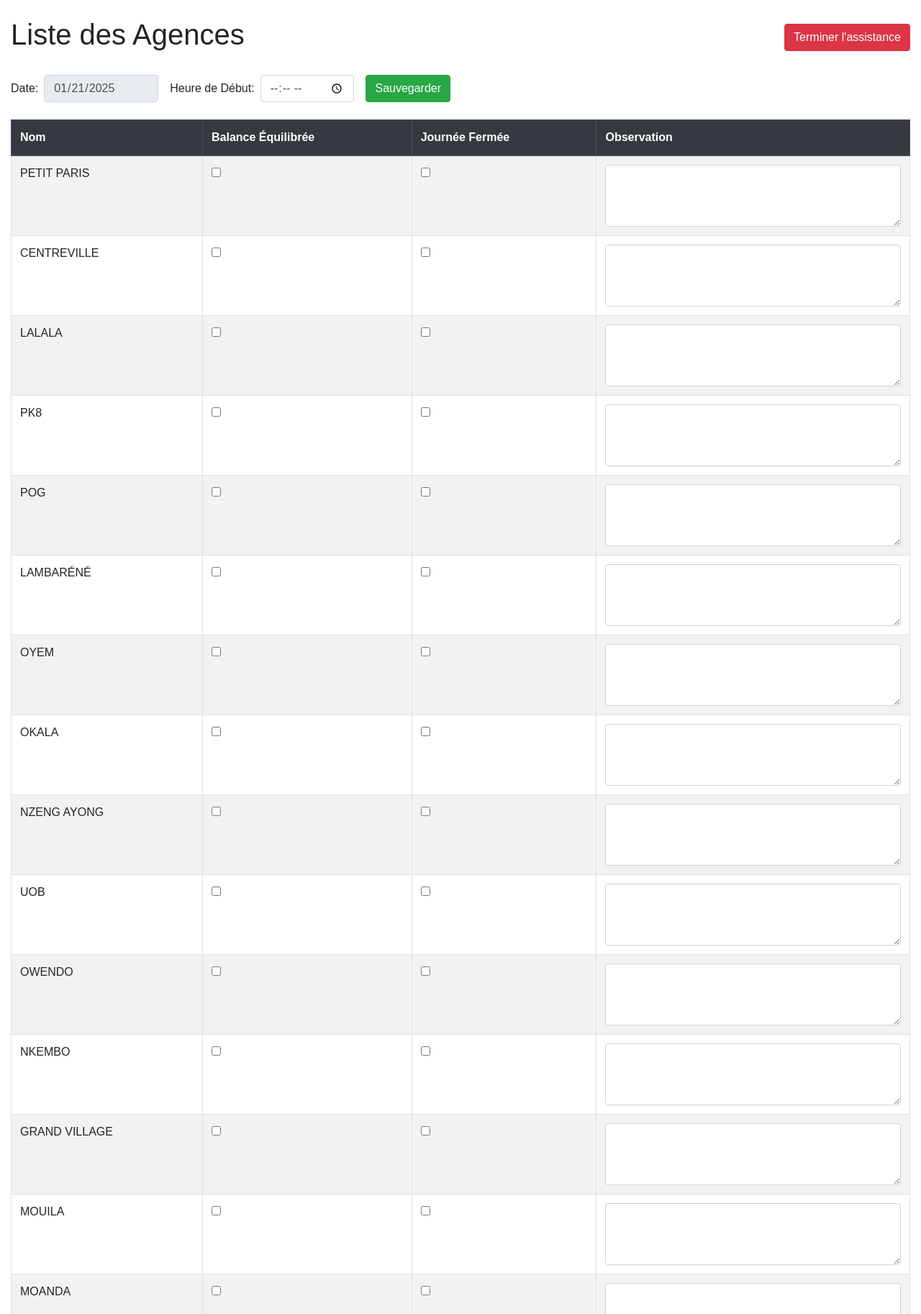
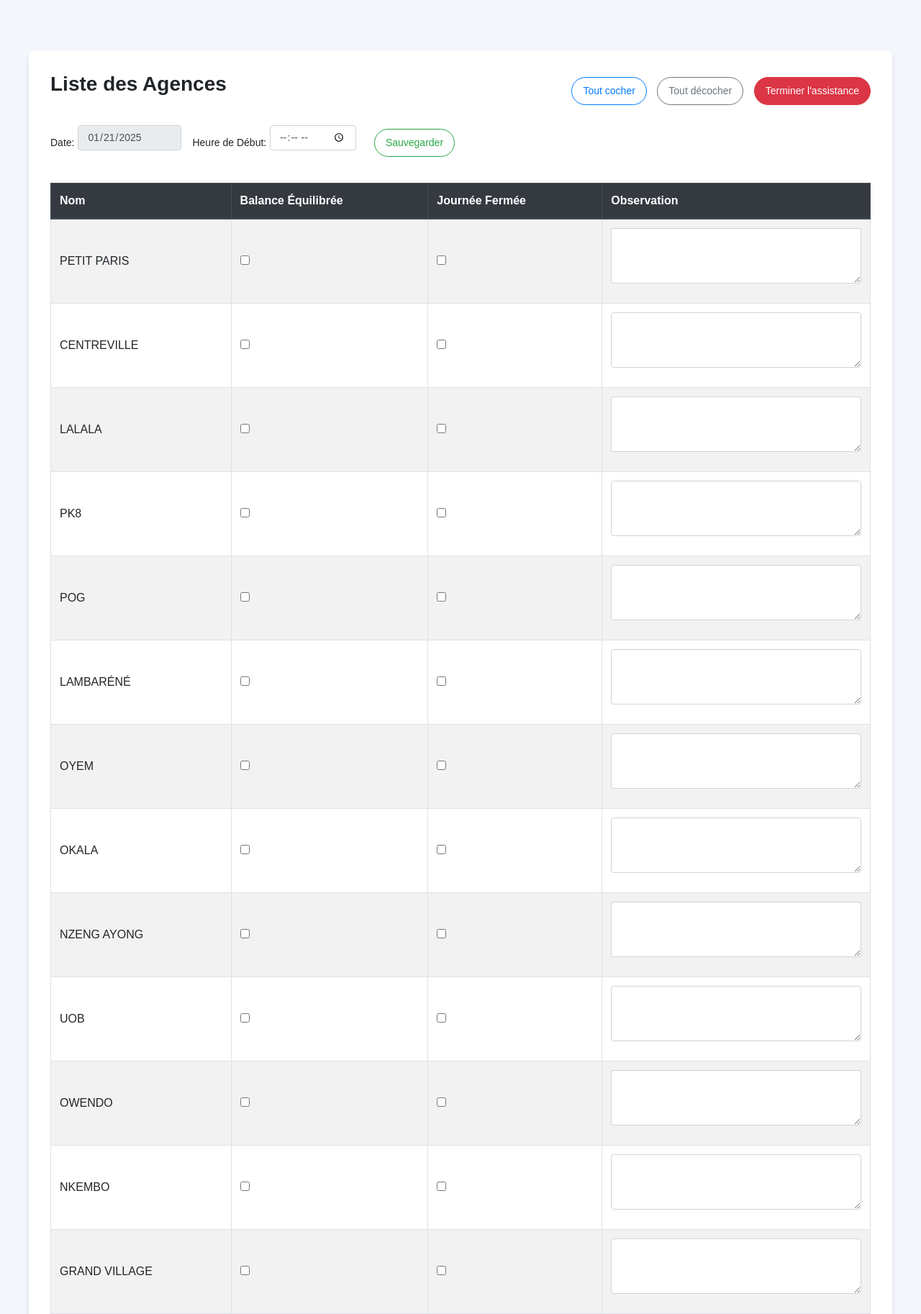
Before and after one commit to jminkoh/gestion_agences, a Django app: page /agences/ in a window 1280 px wide. Shown: the top 1826 px of the page at 72% size. Run offline with Django 5.2, Linux system fonts and the light colour scheme; a user stored in the database is signed in; data comes from the database, SQL or seed files in the repository; both versions use the stored data as it was after the commit; some libraries are stand-ins or nearby versions.

Commit message:
Tableau simple

```diff
--- a/cloture/models.py
+++ b/cloture/models.py
@@ -12,3 +12,11 @@ class Agence(models.Model):
 
     def __str__(self):
         return self.nom
+
+class RapportAgence(models.Model):
+    date = models.DateField()
+    fichier_pdf = models.FileField(upload_to='rapports/', null=True, blank=True)
+    observations = models.TextField(null=True, blank=True)
+
+    def __str__(self):
+        return f"Rapport du {self.date}"
--- a/cloture/static/css/style.css
+++ /dev/null
@@ -1,3 +0,0 @@
-*{
-    font-family: sans-serif;
-}
--- a/cloture/templates/cloture/liste_agences.html
+++ b/cloture/templates/cloture/liste_agences.html
@@ -1,46 +1,153 @@
 {% load static %}
 <!DOCTYPE html>
-<html>
+<html lang="fr">
   <head>
+    <meta charset="UTF-8">
+    <meta name="viewport" content="width=device-width, initial-scale=1.0">
     <title>Liste des Agences</title>
-    <link rel="stylesheet" href="{% static 'css/style.css' %}">
     <link rel="shortcut icon" href="{% static 'images/finance.ico' %}" type="image/x-icon" />
     <link href="https://stackpath.bootstrapcdn.com/bootstrap/4.5.2/css/bootstrap.min.css" rel="stylesheet" />
+    <script src="https://cdnjs.cloudflare.com/ajax/libs/jspdf/2.4.0/jspdf.umd.min.js"></script>
+    <script src="https://cdnjs.cloudflare.com/ajax/libs/jspdf-autotable/3.5.28/jspdf.plugin.autotable.min.js"></script>
     <style>
+      body {
+    font-family: 'Arial', sans-serif;
+    background-color: #f4f7fc;
+    padding: 40px; /* Augmenter l'espace autour de la page */
+  }
+
+  .container-fluid {
+    max-width: 1200px;
+    margin: 0 auto;
+    padding: 30px;
+    background-color: white;
+    border-radius: 8px;
+    box-shadow: 0 4px 8px rgba(0, 0, 0, 0.1);
+    margin-top: 30px; /* Espacement au-dessus du conteneur */
+  }
+
   .top-buttons {
     display: flex;
     justify-content: space-between;
     align-items: center;
+    margin-bottom: 20px;
   }
+
+  h1 {
+    font-size: 1.75rem;
+    font-weight: 600;
+    margin-bottom: 20px; /* Espacement sous le titre */
+  }
+
+  .btn {
+    font-size: 0.875rem;
+    padding: 8px 15px;
+    border-radius: 25px;
+    margin-left: 10px; /* Espacement entre les boutons */
+  }
+
+  .btn-primary {
+    background-color: #007bff;
+    border-color: #007bff;
+  }
+
+  .btn-secondary {
+    background-color: #6c757d;
+    border-color: #6c757d;
+  }
+
+  .btn-danger {
+    background-color: #dc3545;
+    border-color: #dc3545;
+  }
+
+  .form-control {
+    font-size: 0.875rem;
+    margin-bottom: 15px; /* Espacement sous les champs de formulaire */
+  }
+
+  .table-responsive {
+    margin-top: 30px;
+  }
+
+  .table {
+    border-collapse: collapse;
+    width: 100%;
+    margin-bottom: 30px; /* Espacement sous le tableau */
+  }
+
+  .table th,
+  .table td {
+    padding: 12px;
+    text-align: left;
+    vertical-align: middle;
+  }
+
+  .thead-dark th {
+    background-color: #343a40;
+    color: white;
+  }
+
+  .observation {
+    font-size: 0.875rem;
+  }
+
+  textarea {
+    resize: vertical;
+  }
+
   .disabled {
     pointer-events: none;
     opacity: 0.5;
   }
+
+  .form-inline {
+    margin-bottom: 30px; /* Espacement sous le formulaire */
+  }
+
+  .form-inline .form-group {
+    margin-right: 15px;
+  }
+
+  .form-inline label {
+    font-size: 0.875rem;
+    margin-right: 5px;
+  }
+
+  /* Espacement entre les lignes du tableau */
+  .table tbody tr {
+    margin-bottom: 10px;
+  }
+
     </style>
   </head>
   <body>
     <div class="container-fluid">
-      <div class="top-buttons my-4">
+      <div class="top-buttons">
         <h1>Liste des Agences</h1>
-        <button type="button" class="btn btn-danger" id="saveReport">
+        <div>
+          <button type="button" class="btn btn-sm btn-outline-primary" id="selectAll">Tout cocher</button>
+          <button type="button" class="btn btn-sm btn-outline-secondary" id="deselectAll">Tout décocher</button>
+          <button type="button" class="btn btn-sm btn-danger" id="saveReport">
             Terminer l'assistance
           </button>
         </div>
+      </div>
 
-      <form class="form-inline mb-4" method="post" id="timeForm">
+      <form class="form-inline" method="post" id="timeForm">
         {% csrf_token %}
-        <div class="form-group mr-3">
-          <label for="date" class="mr-2">Date:</label>
+        <div class="form-group">
+          <label for="date">Date:</label>
           <input type="date" class="form-control" id="date" name="date" value="{{ today }}" disabled />
         </div>
-        <div class="form-group mr-3">
-          <label for="heure_debut" class="mr-2">Heure de Début:</label>
+        <div class="form-group">
+          <label for="heure_debut">Heure de Début:</label>
           <input type="time" class="form-control" id="heure_debut" name="heure_debut" value="{{ heure_debut }}" />
         </div>
-        <button type="submit" class="btn btn-success">Sauvegarder</button>
+        <button type="submit" class="btn btn-sm btn-outline-success">Sauvegarder</button>
       </form>
 
-      <div class="table-responsive" id="tableContainer">
+      <div class="table-responsive">
         <table class="table table-bordered table-striped">
           <thead class="thead-dark">
             <tr>
@@ -71,8 +178,5 @@
     </div>
 
     <script src="{% static 'js/main.js' %}"></script>
-    <script src="https://cdnjs.cloudflare.com/ajax/libs/jspdf/2.4.0/jspdf.umd.min.js"></script>
-    <script src="https://cdnjs.cloudflare.com/ajax/libs/jspdf-autotable/3.5.28/jspdf.plugin.autotable.min.js"></script>
-
   </body>
 </html>
```
Also changed, not shown: cloture/static/js/main.js (+21 -4 lines), cloture/migrations/0010_rapportagence.py (added), db.sqlite3, 1 other file. Lines whose indentation alone changed are shown as unchanged.
